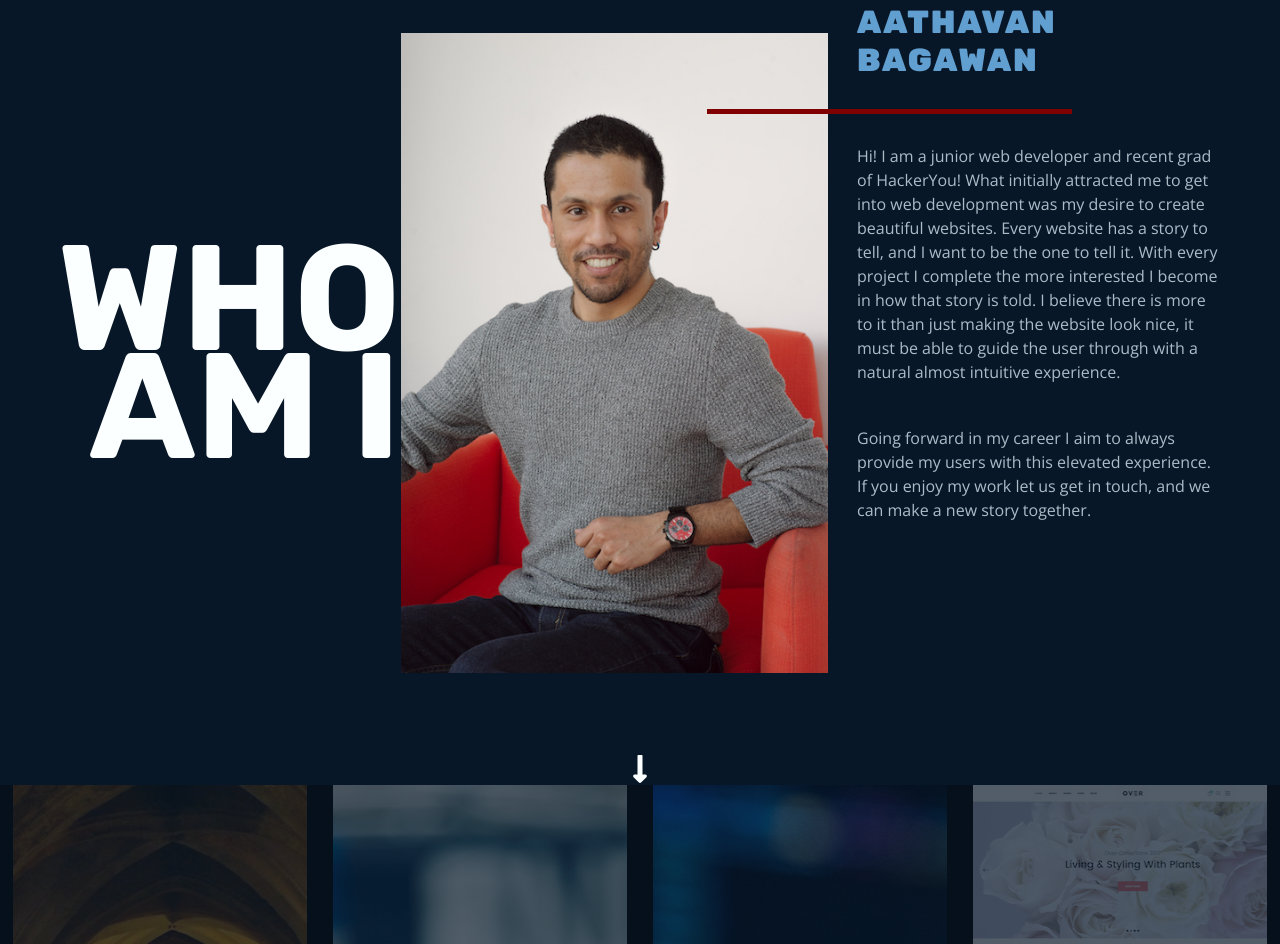
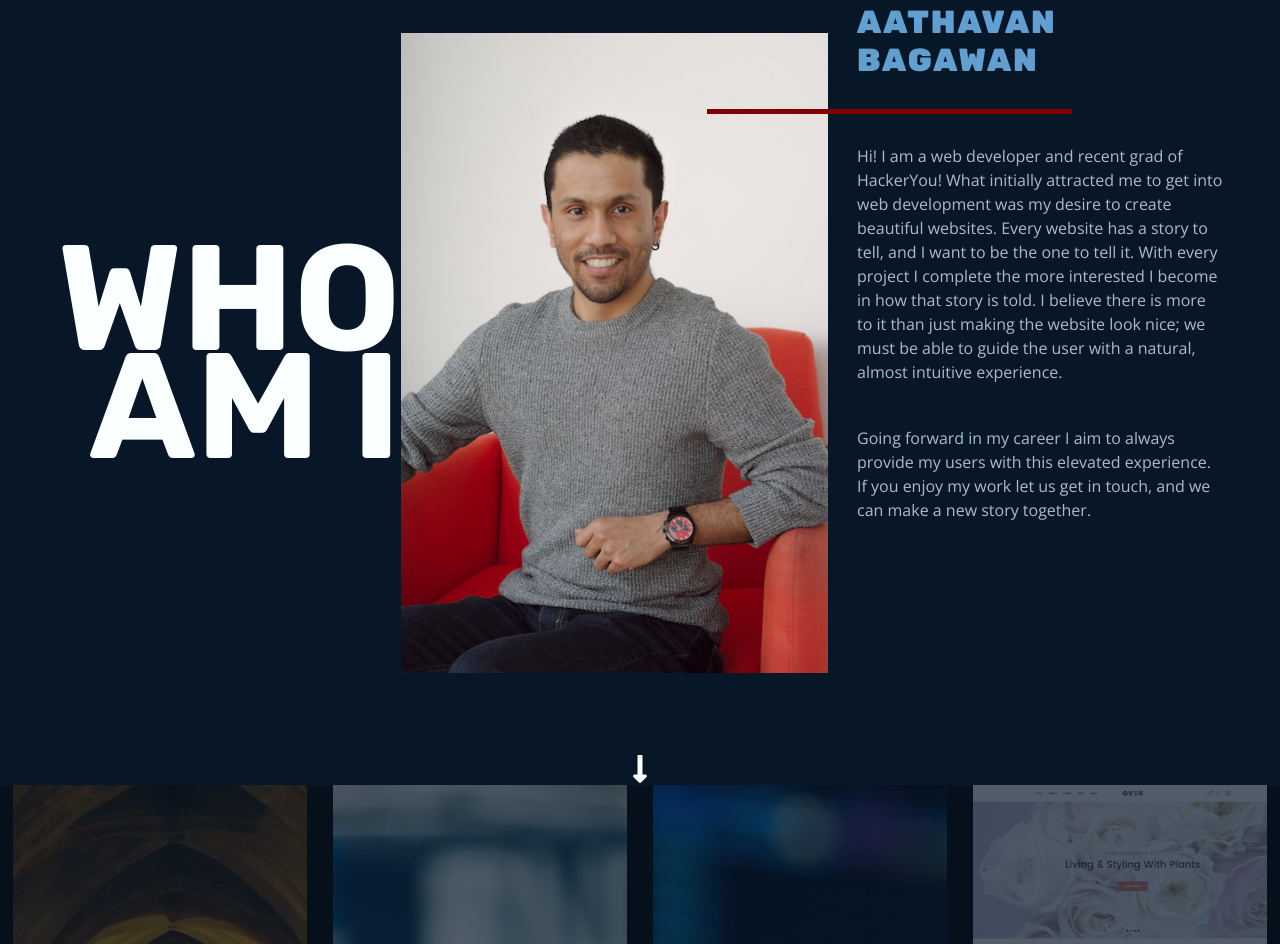
Before and after one commit to Aathavan64/PortfolioSiteUpdate, a website: page index.html in a window 1280 px wide. Shown: the part 822-1766 px from the top of the page. Drawn offline with nearby package versions, Linux system fonts and the light colour scheme; some packages are replaced by stand-ins of ours; a script that the page names is missing.

Commit message:
final commit about me changed

```diff
--- a/index.html
+++ b/index.html
@@ -58,10 +58,9 @@
                     <h1>Aathavan Bagawan</h1>
                     <div class="nameLine">
                     </div>
-                    <p class="topAboutP greyP">Hi! I am a junior web developer and recent grad of HackerYou! What initially attracted me to get into web development was
+                    <p class="topAboutP greyP">Hi! I am a web developer and recent grad of HackerYou! What initially attracted me to get into web development was
                     my desire to create beautiful websites. Every website has a story to tell, and I want to be the one to tell it. With every
-                    project I complete the more interested I become in how that story is told. I believe there is more to it than just
-                    making the website look nice, it must be able to guide the user through with a natural almost intuitive experience.</p>
+                    project I complete the more interested I become in how that story is told. I believe there is more to it than just making the website look nice; we must be able to guide the user with a natural, almost intuitive experience.</p>
                     <p class="bottomAboutP greyP">Going forward in my career I aim to always provide my users with this elevated experience. If you enjoy my work let us get
                     in touch, and we can make a new story together.</p>
                     <!-- <div class="infoProfessionalisim">
```
